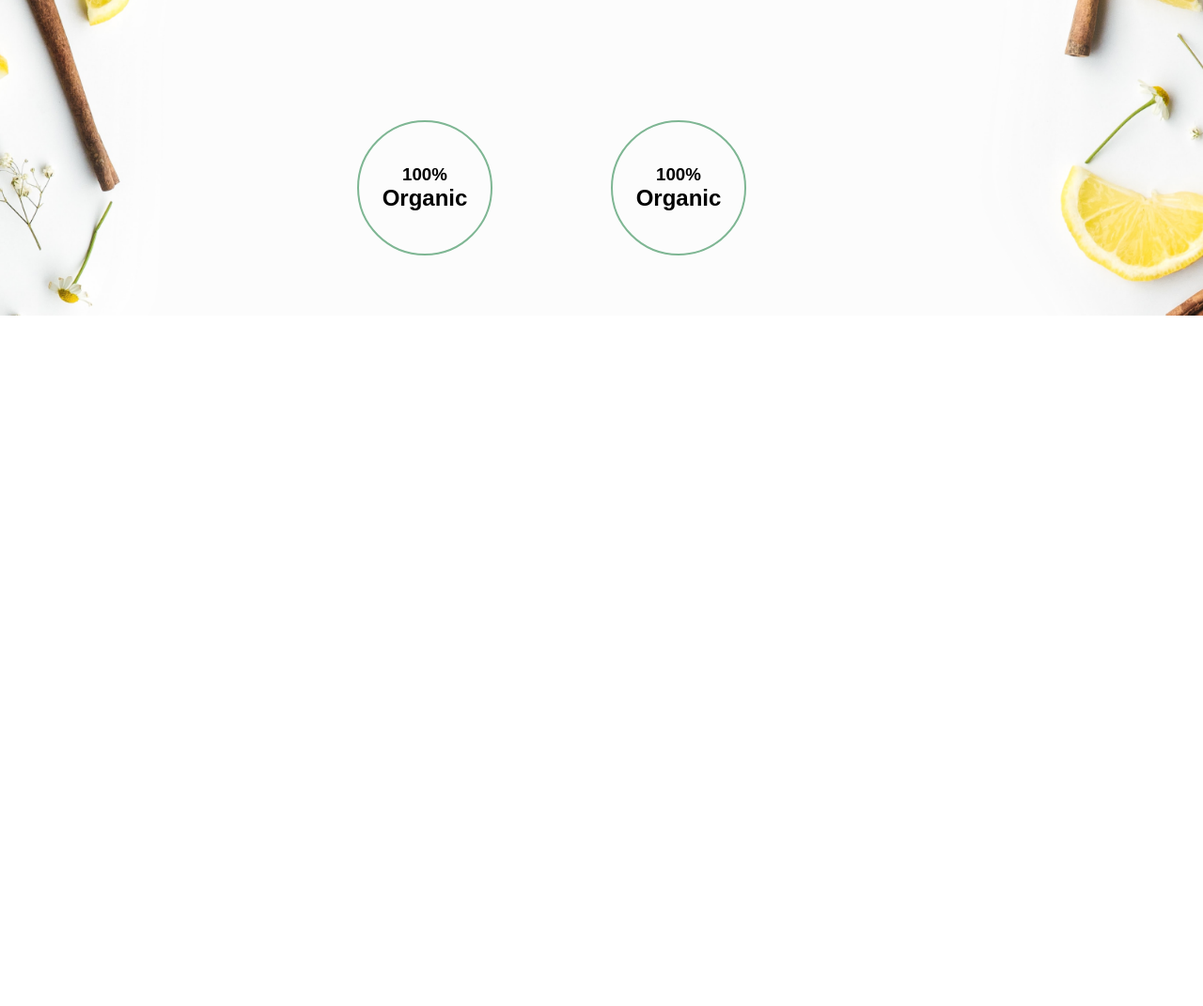
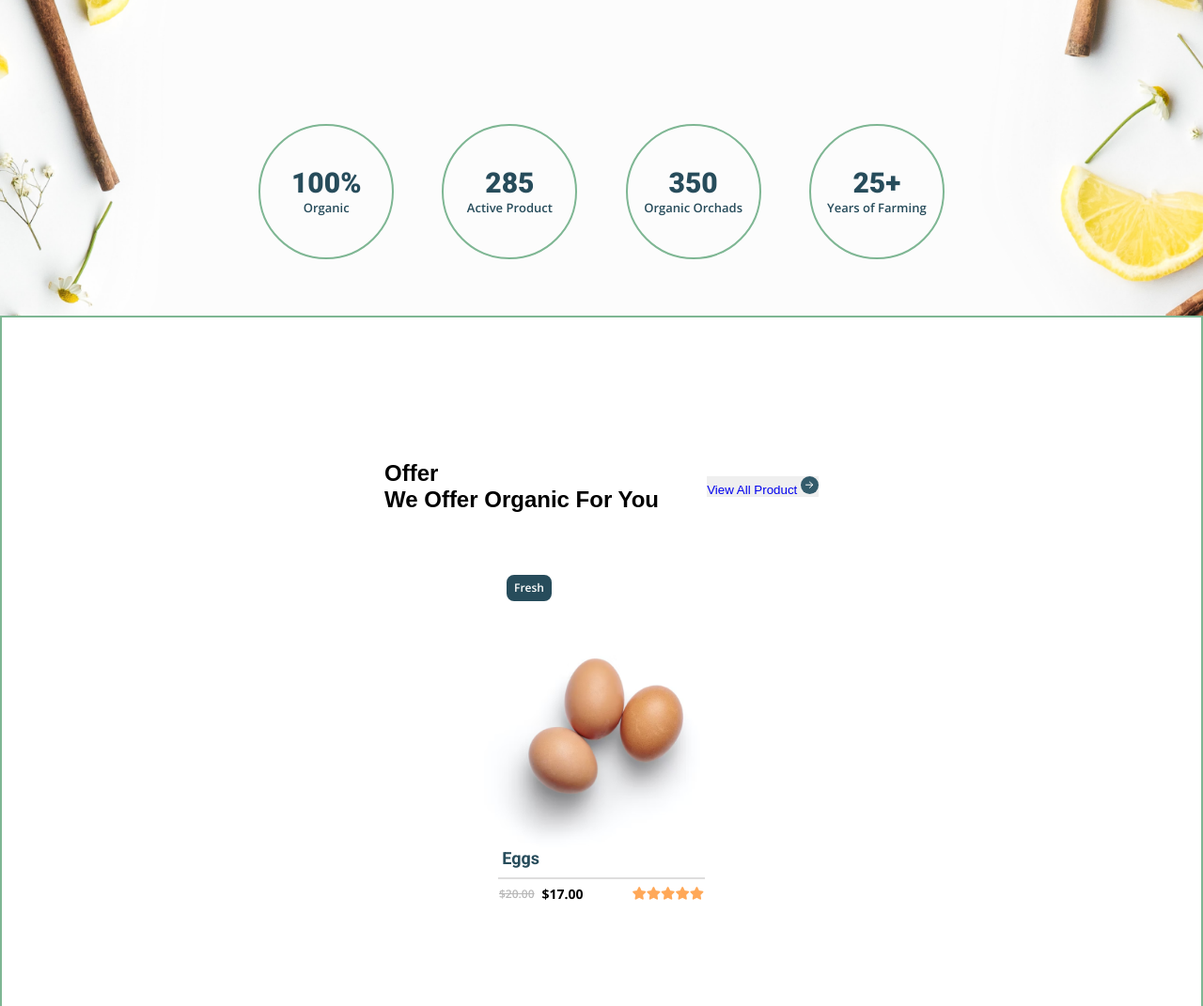
Before and after one commit to Asuka-Aozora/Organick, a website: page home.html in a window 1280 px wide. Shown: the part 4080-5151 px from the top of the page at 94% size. Before the commit the page ends 4416 px from the top, so only its background shows below. Drawn offline with nearby package versions, Linux system fonts and the light colour scheme.

Commit message:
testimonial done, adding new section offer

```diff
--- a/home.html
+++ b/home.html
@@ -108,8 +108,10 @@
                     <hr>
                 </div>
                 <div class="item-price">
+                    <div class="price">
                         <h4 id="line">$20.00</h4>
                         <h4>$13.00</h4>
+                    </div>
                     <div class="star">
                         <i class="fa-solid fa-star"></i>
                         <i class="fa-solid fa-star"></i>
@@ -129,8 +131,10 @@
                     <hr>
                 </div>
                 <div class="item-price">
+                    <div class="price">
                         <h4 id="line">$20.00</h4>
                         <h4>$14.00</h4>
+                    </div>
                     <div class="star">
                         <i class="fa-solid fa-star"></i>
                         <i class="fa-solid fa-star"></i>
@@ -150,8 +154,10 @@
                     <hr>
                 </div>
                 <div class="item-price">
+                    <div class="price">
                         <h4 id="line">$20.00</h4>
                         <h4>$15.00</h4>
+                    </div>
                     <div class="star">
                         <i class="fa-solid fa-star"></i>
                         <i class="fa-solid fa-star"></i>
@@ -171,8 +177,10 @@
                     <hr>
                 </div>
                 <div class="item-price">
+                    <div class="price">
                         <h4 id="line">$20.00</h4>
                         <h4>$17.00</h4>
+                    </div>
                     <div class="star">
                         <i class="fa-solid fa-star"></i>
                         <i class="fa-solid fa-star"></i>
@@ -192,8 +200,10 @@
                     <hr>
                 </div>
                 <div class="item-price">
+                    <div class="price">
                         <h4 id="line">$20.00</h4>
                         <h4>$11.00</h4>
+                    </div>
                     <div class="star">
                         <i class="fa-solid fa-star"></i>
                         <i class="fa-solid fa-star"></i>
@@ -213,8 +223,10 @@
                     <hr>
                 </div>
                 <div class="item-price">
+                    <div class="price">
                         <h4 id="line">$20.00</h4>
                         <h4>$12.00</h4>
+                    </div>
                     <div class="star">
                         <i class="fa-solid fa-star"></i>
                         <i class="fa-solid fa-star"></i>
@@ -234,8 +246,10 @@
                     <hr>
                 </div>
                 <div class="item-price">
+                    <div class="price">
                         <h4 id="line">$20.00</h4>
                         <h4>$17.00</h4>
+                    </div>
                     <div class="star">
                         <i class="fa-solid fa-star"></i>
                         <i class="fa-solid fa-star"></i>
@@ -309,12 +323,66 @@
                     <div class="footer-dalam">
                         <div class="circle">
                             <div class="footer-text">
-                                <h1>100%</h1>
-                                <h2>Organic</h2>
+                                <h1>285</h1>
+                                <h2>Active Product</h2>
+                            </div>
+                        </div>
+                    </div>
+                    <div class="footer-dalam">
+                        <div class="circle">
+                            <div class="footer-text">
+                                <h1>350</h1>
+                                <h2>Organic Orchads</h2>
+                            </div>
+                        </div>
+                    </div>
+                    <div class="footer-dalam">
+                        <div class="circle">
+                            <div class="footer-text">
+                                <h1>25+</h1>
+                                <h2>Years of Farming</h2>
                             </div>
                         </div>
                     </div>
                 </section>
         </section>
-</body>
+        <section class="offer">
+            <div class="text-offer">
+                <div class="offer-text-left">
+                    <h1>Offer</h1>
+                    <h2>We Offer Organic For You</h2>
+                </div>
+                <div class="offer-text-right">
+                    <button>
+                        <a href="#">View All Product</a>
+                        <img src="images/Aerrow.svg" alt="">
+                    </button>
+                </div>
+            </div>
+            <div class="item">
+                <div class="item-list">
+                    <h3>Fresh</h3>
+                </div>
+                <div class="item-content">
+                    <img src="product/eggs.png" alt="">
+                    <h3>Eggs</h3>
+                    <hr>
+                </div>
+                <div class="item-price">
+                    <div class="price">
+                        <h4 id="line">$20.00</h4>
+                        <h4>$17.00</h4>
+                    </div>
+                    <div class="star">
+                        <i class="fa-solid fa-star"></i>
+                        <i class="fa-solid fa-star"></i>
+                        <i class="fa-solid fa-star"></i>
+                        <i class="fa-solid fa-star"></i>
+                        <i class="fa-solid fa-star"></i>
+                    </div>
+                </div>
+            </div>
+        </section>
+
+</body>k
 </html>
--- a/style.css
+++ b/style.css
@@ -701,38 +701,19 @@ header{
 
 .footer{
     display: flex;
-    flex-wrap: wrap;
-    justify-content: center;
-
-    /* border-radius: 30px;
-    display: flex;
-    flex-direction: column;
-    margin: 10px;
-    width: 250px;
-    transition: all 0.3s ease; */
-    /* position: absolute;
-    bottom: 0;
-    margin-bottom: 4rem;
-    border: 2px solid #7EB693;
-    border-radius: 100%;
-    padding: 3rem 2rem; */
+    justify-content: space-between;
+    align-items: flex-end;
+    gap: 3.2rem;
+    margin-top: 50rem;
 }
 
 .footer-dalam{
-    border-radius: 30px;
-    display: flex;
-    flex-direction: column;
-    margin: 10px;
-    width: 250px;
-    transition: all 0.3s ease;
 }
 
 .circle{
     display: flex;
     align-items: center;
     justify-content: center;
-    position: absolute;
-    bottom: 0;
     margin-bottom: 4rem;
     border: 2px solid #7EB693;
     border-radius: 100%;
@@ -745,3 +726,37 @@ header{
    flex-direction: column;
    text-align: center;
 }
+
+.footer-text h1{
+    font-family: "roboto" , sans-serif;
+    font-style: normal;
+    font-weight: 800;
+    font-size: 30px;
+    color: #274C5B;
+}
+
+.footer-text h2{
+    font-family: "Open Sans", sans-serif;
+    font-style: normal;
+    font-weight: 600;
+    font-size: 13px;
+    color: #274C5B;
+}
+
+.offer{
+    display: flex;
+    flex-direction: column;
+    border: 2px solid #7EB693;
+    width: 100%;
+    height: 100vh;
+    justify-content: center;
+    align-items: center;
+}
+
+.text-offer {
+    display: flex;
+    gap: 3.2rem;
+    justify-content: center;
+    align-items: center;
+    margin-bottom: 2rem;
+}
```
Lines whose indentation alone changed are shown as unchanged.
